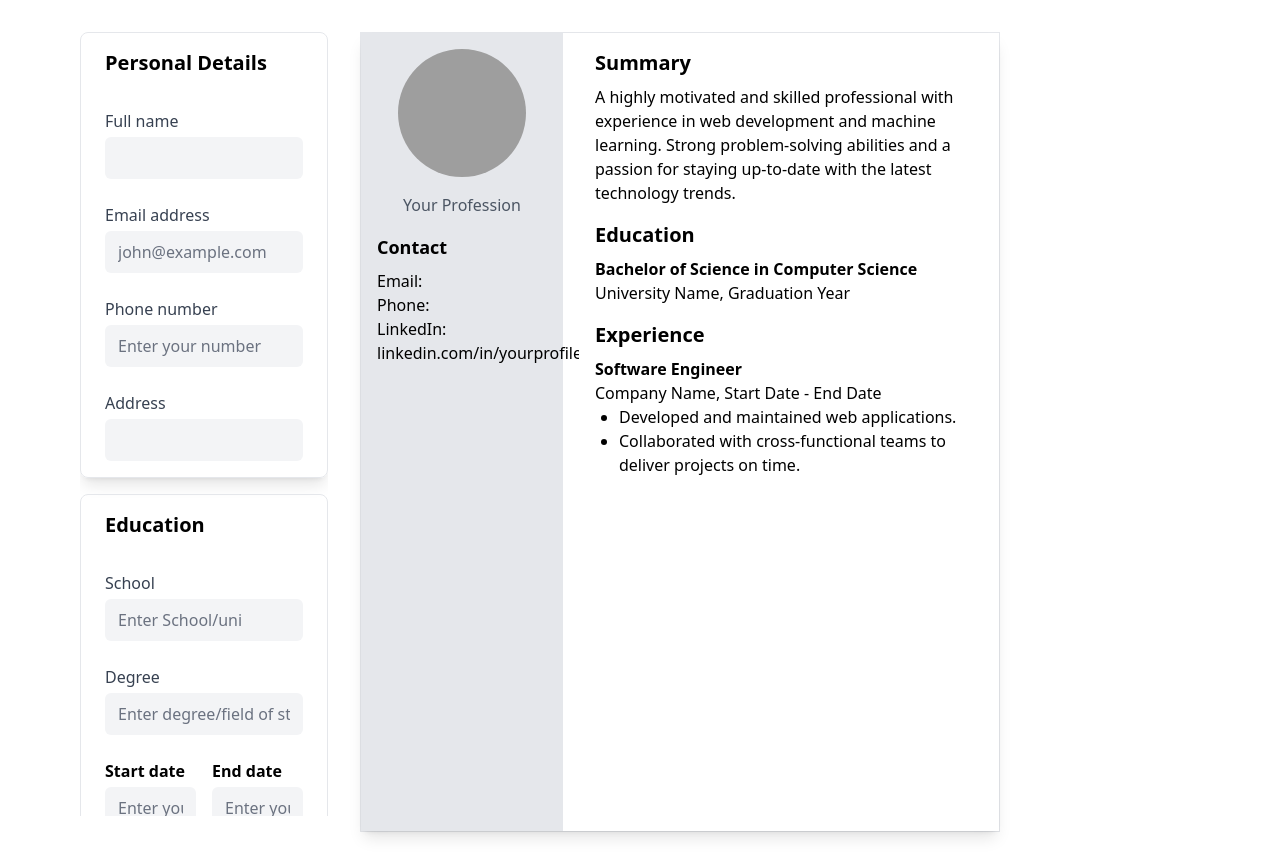
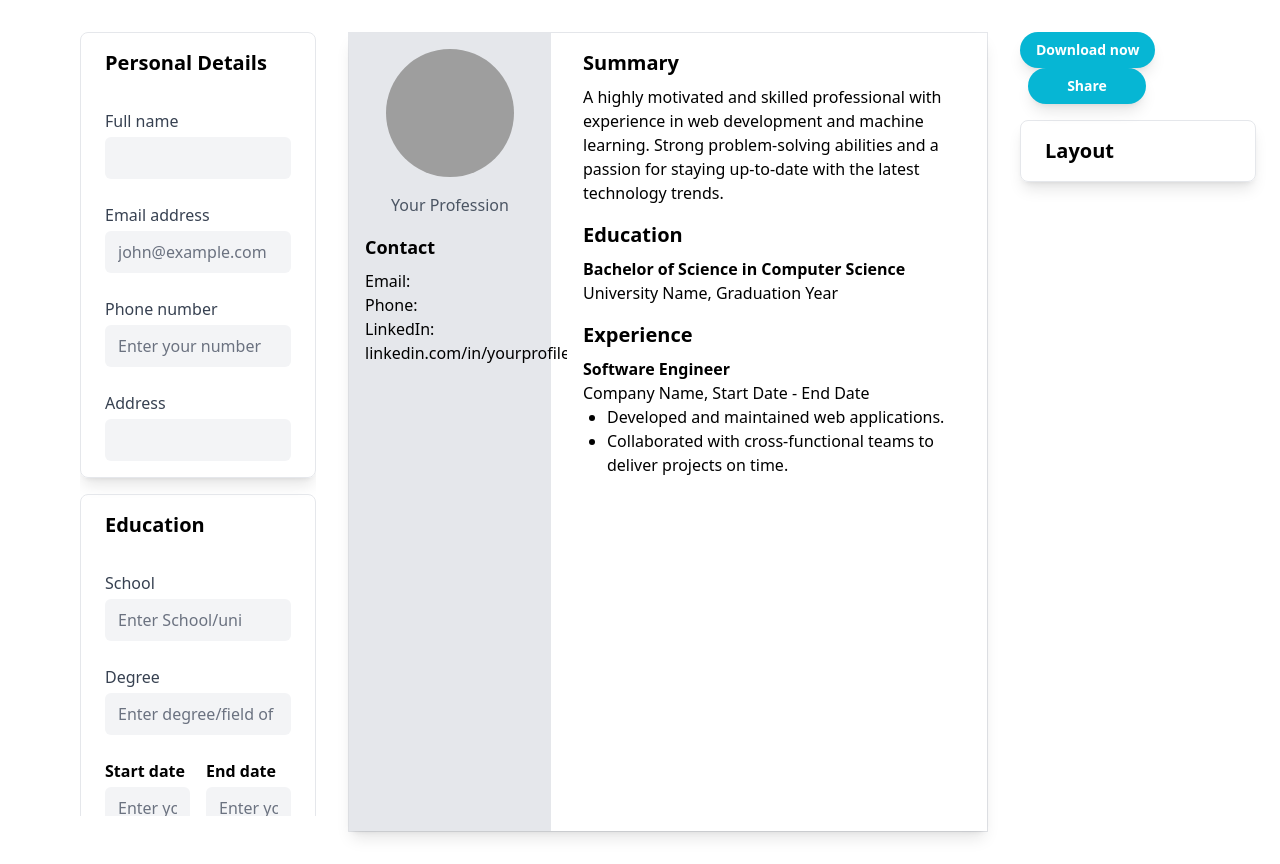
Before and after one commit to cyblogerz/CV-Builder, a React (Vite) app: page / in a window 1280 px wide. Built offline with nearby package versions, Linux system fonts and the light colour scheme; grey boxes are pictures that could not be loaded.

Commit message:
Updated sidebar

```diff
--- a/src/components/Home.jsx
+++ b/src/components/Home.jsx
@@ -4,6 +4,7 @@ import ExperienceEdit from './Editor/ExperienceEdit'
 import EducationEdit from './Editor/EducationEdit'
 import Resume from './Resume/Resume'
 import details from '../resumeDetails'
+import SideBar from './SideBar/SideBar'
 
 const Home = () => {
     const [detail,setDetail] = useState(details)
@@ -35,12 +36,7 @@ const Home = () => {
       <Resume detail={detail}/>
 
   </div>
-  <div className=' w-full flex-1 flex-col'>
-  <div></div>
-  <div></div>
-  <div></div>
-
-  </div>
+  <SideBar />
 
 
     </div>
--- /dev/null
+++ b/src/components/SideBar/SideBar.jsx
@@ -0,0 +1,19 @@
+import React from 'react'
+
+const SideBar = () => {
+  return (
+    <div className=' w-full flex-1 flex-col mt-8 mr-6'>
+    <button class="px-4 py-2 font-semibold text-sm bg-cyan-500 text-white rounded-full shadow-lg">Download now</button>
+    <button class="px-4 py-2 font-semibold text-sm w-1/2 bg-cyan-500 ml-2 text-white rounded-full shadow-lg">Share</button>
+    <div className="max-w-sm rounded-lg overflow-hidden border shadow-lg mt-4">
+        <div className="px-6 py-4">
+            <h1 className='text-xl font-bold'>Layout</h1>
+        </div>
+    </div>
+    <div></div>
+
+    </div>
+  )
+}
+
+export default SideBar
```
